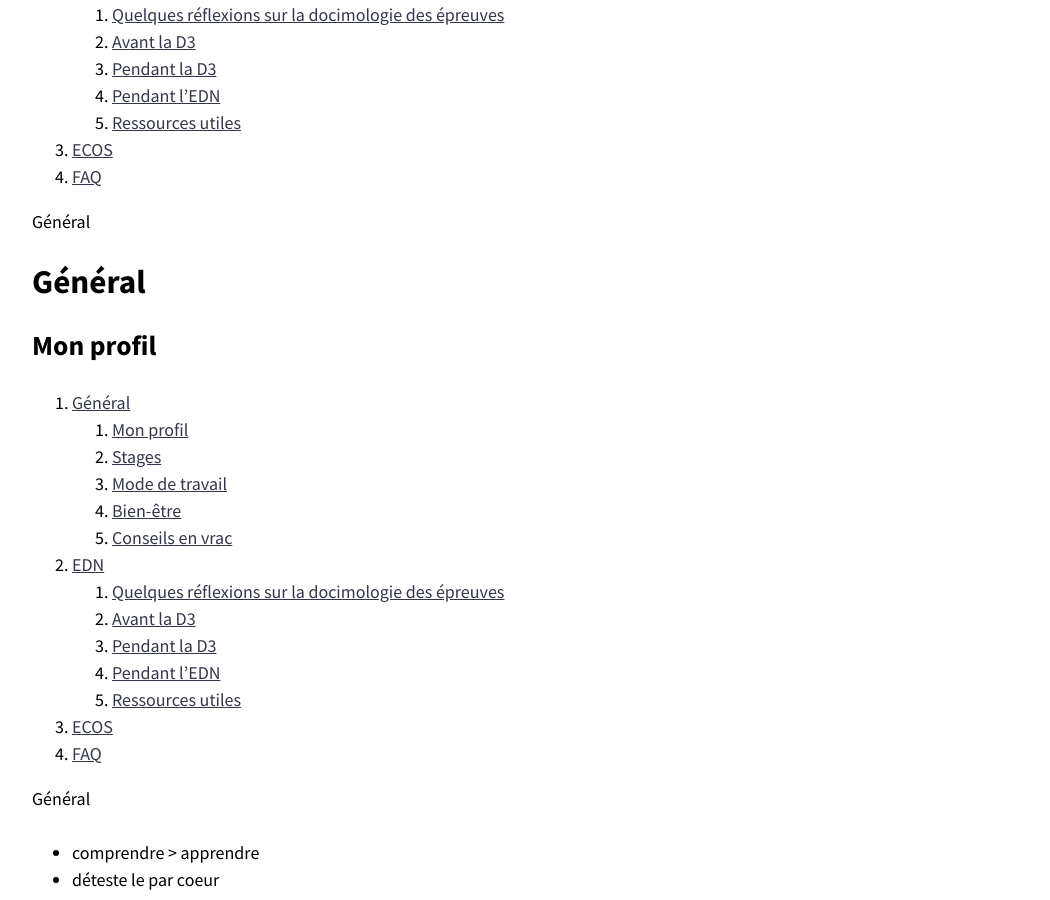
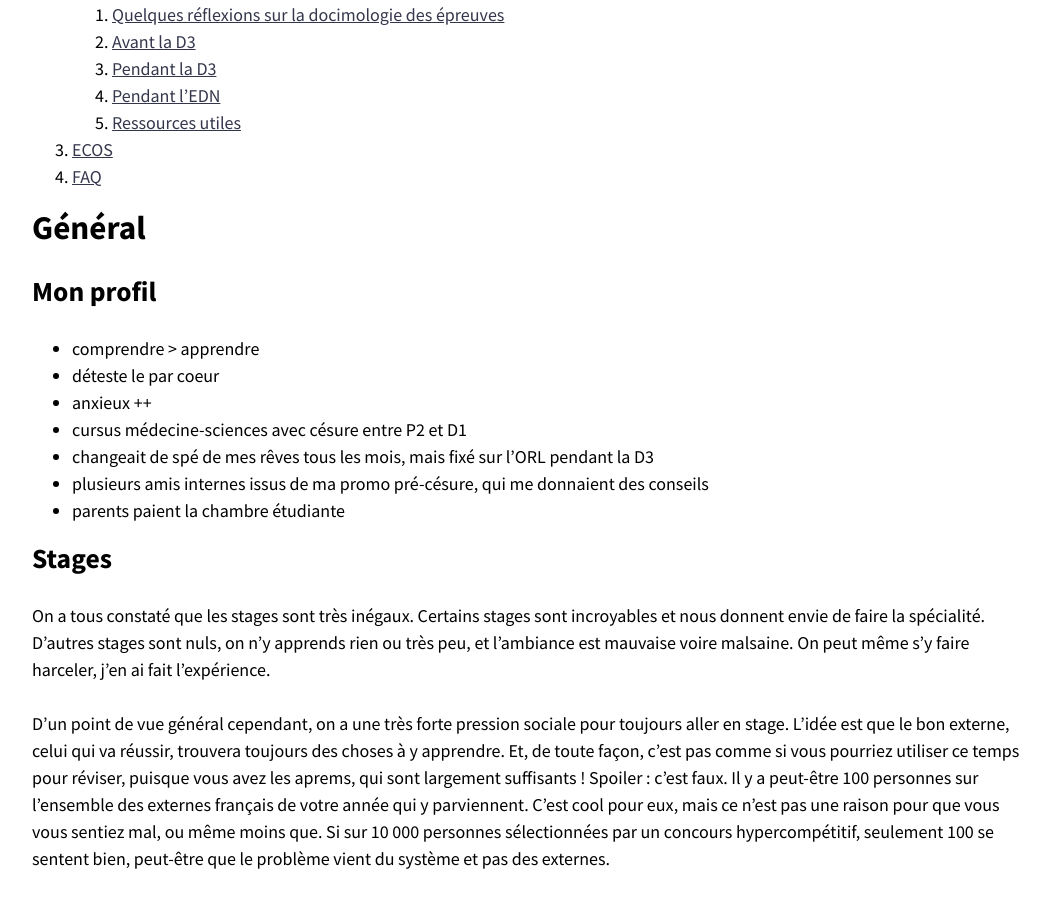
Before and after one commit to Bendjelal/bendjelal.github.io, a Jekyll site: the page built from enseignement/survie_externe.md, in a window 1280 px wide and 900 px high, scrolled down 892 px. Shown: the whole window, without its empty margins (114-1164 px from the left). Built offline with Jekyll 4.4.1, drawn with Linux system fonts in a browser that asks for light colours; nearby versions of some CDN libraries.

Commit message:
Update survie_externe.md

```diff
--- a/enseignement/survie_externe.md
+++ b/enseignement/survie_externe.md
@@ -24,30 +24,11 @@ layout: page
 4. [ECOS](#ecos)
 5. [FAQ](#faq)
 
-Général <a name="general"></a>
-
 # Général
 <a name="general"></a>
 
 ## Mon profil
 <a name="profil"></a>
-
-1. [Général](#general)
-    1. [Mon profil](#profil)
-    2. [Stages](#stages)
-    3. [Mode de travail](#travail)
-    4. [Bien-être](#bien_etre)
-    5. [Conseils en vrac](#conseils_vrac)
-3. [EDN](#edn)
-    1. [Quelques réflexions sur la docimologie des épreuves](#docimologie)
-    2. [Avant la D3](#avant)
-    3. [Pendant la D3](#pendant)
-    4. [Pendant l'EDN](#EDN)
-    5. [Ressources utiles](#ressources)
-4. [ECOS](#ecos)
-5. [FAQ](#faq)
-
-Général <a name="general"></a>
 
 - comprendre > apprendre
 - déteste le par coeur
@@ -244,18 +225,22 @@ Les distracteurs d’une question sur une maladie sont souvent vrais pour une au
 --> **on peut bien répondre à partir du moment pù on connaît très bien une des deux listes**, jackpot si on connaît les deux
 
 # EDN
+<a name="EDN"></a>
 
 ## Quelques réflexions sur la docimologie des épreuves
+<a name="docimologie"></a>
 
 Réflexions [ici](https://docs.google.com/document/d/1oLESQPC8hZ1UP2xCNMusibUJjiNyd1u_mkBlG_bUJhM/edit?usp=sharing).
 
 ## Avant la D3
+<a name="avant"></a>
 
 Réflexion à chaque semestre pour essayer d'être le plus efficace possible : [ici](https://docs.google.com/document/d/1NYyyukhiOhCktitT7ESzJoch9Pm9VZQSlkRqlOc_z2M/edit?usp=sharing) et [là](https://docs.google.com/spreadsheets/d/1_pRhwFe5iTQ3uFp33PKMGrydnMaACYG3hByK6M12Dy0/edit?usp=sharing).
 
 Pendant la P2 et la D1, j'ai fait beaucoup de fiches par appareil qui me permettaient d'illustrer différentes notions qui me paraissaient floues. Le regroupement des notions par appareil plutôt que par matière permettait de mieux mettre en relation les notions. Vous pouvez retrouver ces fiches [ici](https://drive.google.com/drive/folders/1siqbs0nvdIGudNMv99cc_8r36XHHO7bl?usp=drive_link).
 
 ## Pendant la D3
+<a name="pendant"></a>
 
 ### Horaires de travail
 
@@ -369,18 +354,21 @@ Pas de travail le week end d’avant, arrêt du travail le vendredi à 19h
 Plus d'infos [ici](https://docs.google.com/document/d/1UA8HaQRb0-RfJ4GwXPokzoW0zRrrySnYU8JFDgiwotg/edit?mode=html).
 
 ## Pendant l'EDN
+<a name="EDN"></a>
 
 Check-liste et organisation pendant les épreuves : [ici](https://docs.google.com/document/d/10PRNOLw-TlrV63UsMMoDmiebyOxasE0t0K8iIXokREI/edit?usp=sharing).
 
 Honnêtement, j'ai contre-performé aux EDN et je suis arrivé classé entre 1700 et 2100 alors que je ne pensais pas dépasser 500. Ne prenez donc pas mes conseils pour argents comptant.
 
 ## Ressources utiles
+<a name="ressources"></a>
 
 * Vidéo de Théo Chaurang : [Réussir l’ECN/EDN sans bosser : mythe ou réalité ?](https://www.youtube.com/watch?v=K4mWp6lDya4)
 * [Chaîne Youtube de Dr Astuce](https://www.youtube.com/@DrAstuce)
 * [Site Urofrance](https://www.urofrance.org/patient/pathologies-urologiques/)
 
 # ECOS
+<a name="ecos"></a>
 
 Période très difficile, j'avais la flemme de travailler, et j'étais épuisé par l'EDN.
 Pendant le mois de décembre, j'ai essayé de faire des fiches de situations de départ. Je m'étais associé à 2 potes pour aller plus vite.
@@ -398,6 +386,7 @@ Supports utilisés que je recommande :
 - [Khalifa](https://www.confkhalifa.com/) (500 euros l'année)
 
 # FAQ
+<a name="faq"></a>
 
 ***Compléments alimentaires ?***   Magnésium et azinc vitalité
 + sur le dernier mois mélatonine le soir .
@@ -409,8 +398,6 @@ Supports utilisés que je recommande :
 Déjà 0 honte à se planquer.  C'est le jeu du concours.
 Mon avis : si vous avez un super stage prenez-le. Sinon, et si vous voulez vous planquer, planquez-vous.
 Personnellement je me suis planqué sur le dernier stage de la D3 et je ne l'ai pas regretté.
-
-
 
 ***Ce que je regrette d'avoir fait trop tôt ?***
 Rien
@@ -425,6 +412,5 @@ Faire des entraînements, notamment des annales. Commencez le plus tôt possible
 ***Ce que je regrette de pas avoir fait tout court***
 Rien, j'ai toujours fait du mieux que je pouvais donc j'aurais pas pu faire autrement
 
-
 ***Ce que je regrette d'avoir fait tout court***
 Rien, même les trucs inutiles / perte de temps m'ont permis d'apprendre quelque chose et d'avant
```
